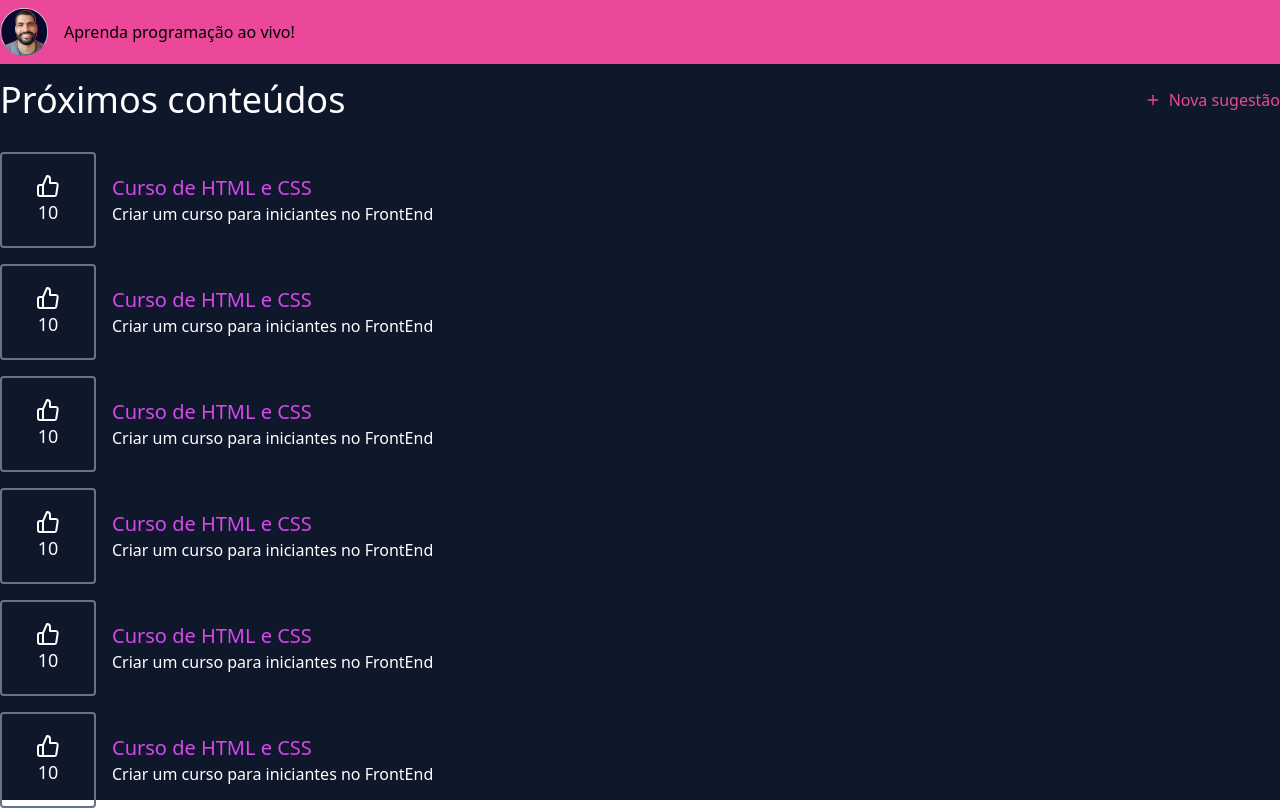
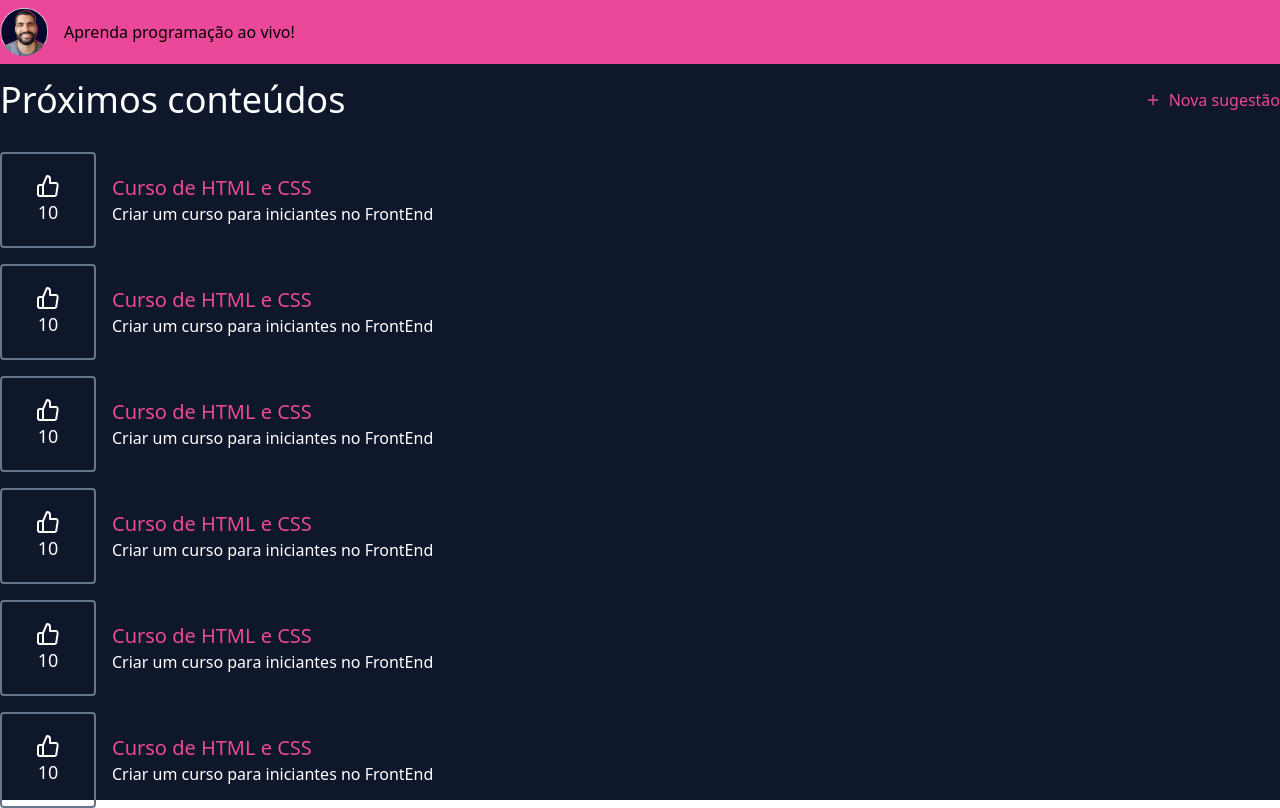
Before and after one commit to devlucaslopes/live-vote-app, a React (Create React App) app: page / in a window 1280 px wide. Built offline with nearby package versions, Linux system fonts and the light colour scheme.

Commit message:
refact: change text color

```diff
--- a/src/components/SuggestionItem/index.tsx
+++ b/src/components/SuggestionItem/index.tsx
@@ -12,7 +12,7 @@ export const SuggestionItem = () => {
         <span className="text-lg">10</span>
       </button>
       <div className="flex flex-col justify-center">
-        <h2 className="text-xl text-fuchsia-500 select-none">
+        <h2 className="text-xl text-pink-500 font-medium select-none">
           Curso de HTML e CSS
         </h2>
         <p className="select-none">
```
